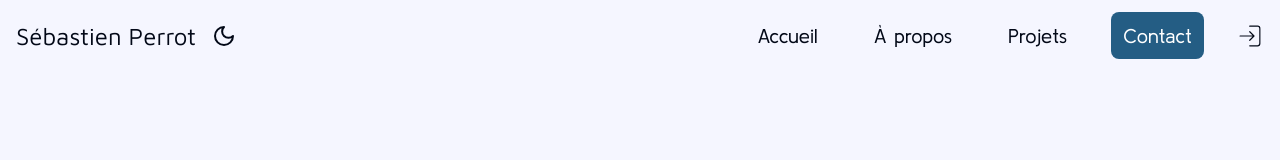
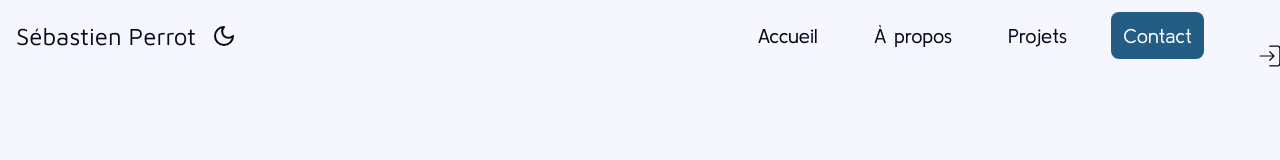
Before and after one commit to Holder2313/Portfolio, a Next.js app: page / in a window 1280 px wide. Shown: the top 160 px of the page. Built offline with nearby package versions, Linux system fonts and the light colour scheme; no server answers; the database is empty.

Commit message:
fix arialabel

```diff
--- a/src/components/ProjectsSection.tsx
+++ b/src/components/ProjectsSection.tsx
@@ -34,7 +34,7 @@ const ProjectsSection: React.FC = () => {
 
         {session &&
         <Link href="/addProjectForm">
-        <div className=" flex items-center">
+        <div className=" flex items-center mr-14 mt-5">
           <IoMdAdd size={40} />
           <p>Ajouter un nouveau projet</p>
           </div>
--- a/src/components/auth/LoginButton.tsx
+++ b/src/components/auth/LoginButton.tsx
@@ -16,7 +16,7 @@ export default function LoginButton() {
   console.log(session, status);
 
   return (
-    <div>
+    <div className=" absolute left-5 top-5 md:relative">
       {session ? (
         <button
           onClick={async () => await signOut()}
--- a/src/components/ui/toggle-theme.tsx
+++ b/src/components/ui/toggle-theme.tsx
@@ -22,9 +22,8 @@ export default function ToggleTheme() {
         variant="ghost"
         size="icon"
         onClick={toggleTheme}
-        // aria-label={
-        //   theme === "dark" ? "Passer au thème clair" : "Passer au thème sombre"
-        // }
+        aria-label="Toggle Theme"
+
       >
         <Moon className=" h-8 w-6 block dark:hidden" />
         <Sun className=" hidden dark:block h-8 w-6 " />
--- a/src/layout/Header.tsx
+++ b/src/layout/Header.tsx
@@ -113,7 +113,10 @@ const Header = () => {
                   </Link>
                 </li>
               ))}
-              <LoginButton  />
+              <li>
+                <LoginButton  />
+              </li>
+
             </ul>
 
 
```
